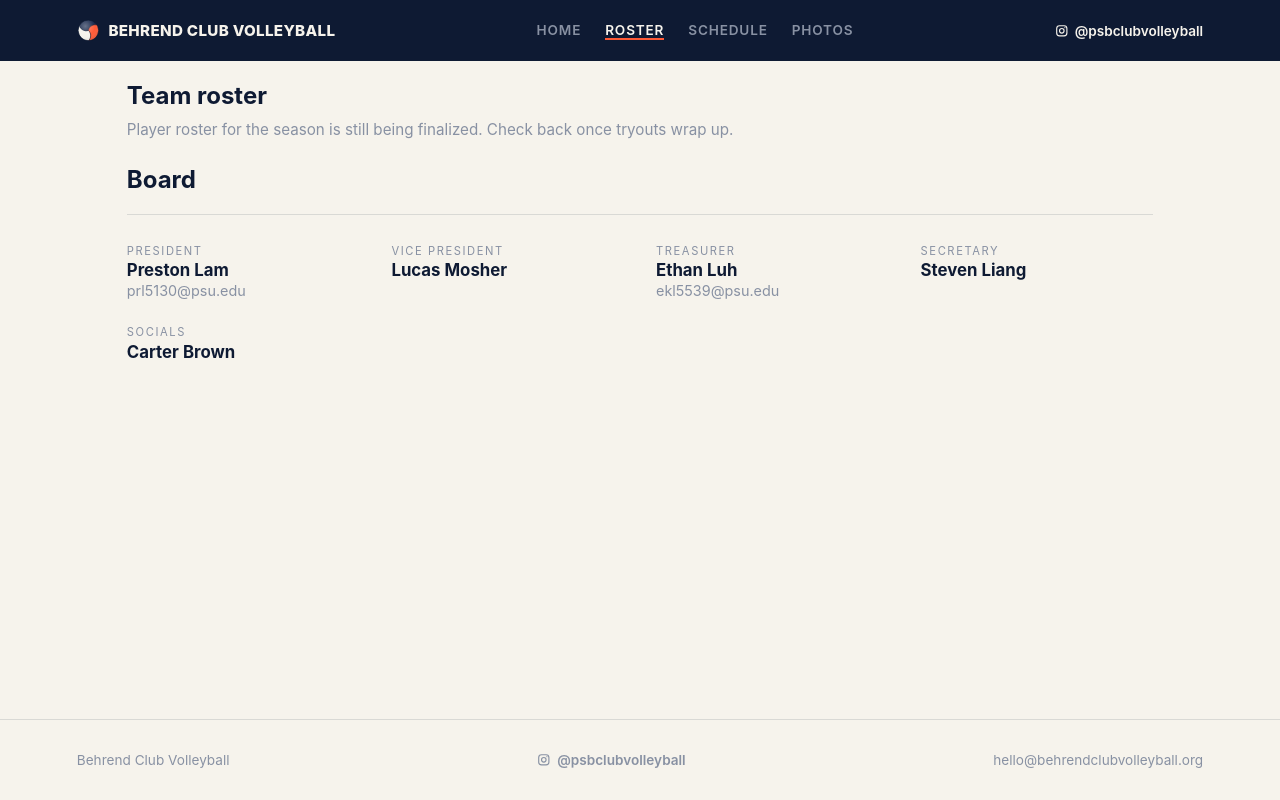
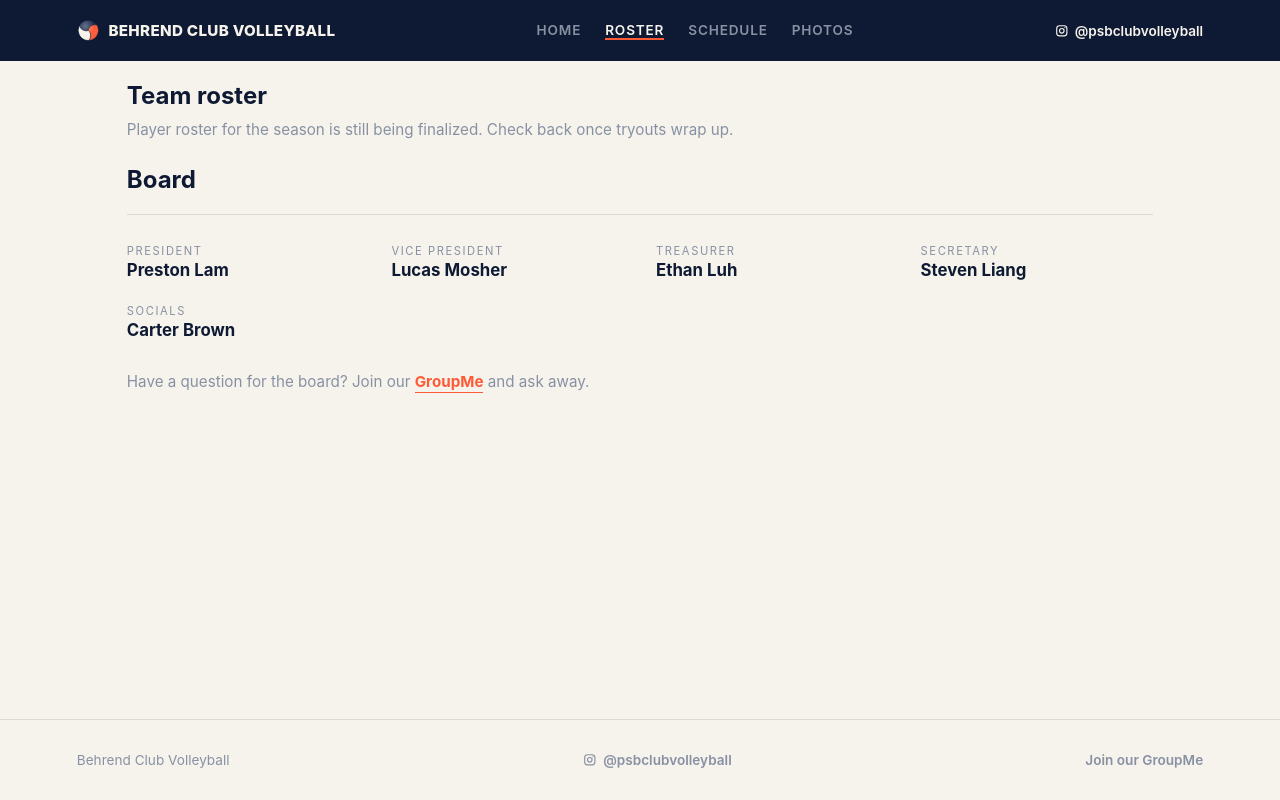
Before and after one commit to PSB-Club-Volleyball/landing-page, a React (Vite) app: page /roster in a window 1280 px wide. Built offline with nearby package versions, Linux system fonts and the light colour scheme.

Commit message:
Replace board/contact emails with GroupMe sign-up flow
Removes all board member and contact emails from the roster and home
pages, replacing the join/contact CTAs with a link to the club GroupMe.

```diff
--- a/src/App.css
+++ b/src/App.css
@@ -71,6 +71,15 @@
 }
 .instagram-link svg {
   flex-shrink: 0;
+}
+.groupme-link {
+  font-size: 0.85rem;
+  font-weight: 600;
+  text-decoration: none;
+  color: inherit;
+}
+.groupme-link:hover {
+  color: var(--ace);
 }
 .nav-toggle {
   display: none;
@@ -266,7 +275,7 @@
 .join-card p {
   margin: 0 0 1.4rem;
 }
-.join-card a.email {
+.join-card a.signup-link {
   display: inline-block;
   font-weight: 700;
   border-bottom: 2px solid var(--ace);
@@ -351,6 +360,21 @@
   color: var(--line);
   font-size: 0.95rem;
   margin: -0.6rem 0 1.6rem;
+}
+.board-contact {
+  color: var(--line);
+  font-size: 0.95rem;
+  margin: 2rem 0 0;
+}
+.inline-link {
+  color: var(--ace);
+  font-weight: 700;
+  text-decoration: none;
+  border-bottom: 1px solid var(--ace);
+  padding-bottom: 1px;
+}
+.inline-link:hover {
+  color: var(--page-fg);
 }
 
 .placeholder-page {
--- a/src/components/Footer.tsx
+++ b/src/components/Footer.tsx
@@ -1,5 +1,5 @@
 import InstagramIcon from './InstagramIcon'
-import { CONTACT_EMAIL, INSTAGRAM_HANDLE, INSTAGRAM_URL } from '../constants'
+import { GROUPME_URL, INSTAGRAM_HANDLE, INSTAGRAM_URL } from '../constants'
 
 function Footer() {
   return (
@@ -14,7 +14,9 @@
         <InstagramIcon />
         {INSTAGRAM_HANDLE}
       </a>
-      <span>{CONTACT_EMAIL}</span>
+      <a className="groupme-link" href={GROUPME_URL} target="_blank" rel="noreferrer">
+        Join our GroupMe
+      </a>
     </footer>
   )
 }
--- a/src/constants.ts
+++ b/src/constants.ts
@@ -1,12 +1,12 @@
-export const CONTACT_EMAIL = 'hello@behrendclubvolleyball.org'
-
 export const INSTAGRAM_HANDLE = '@psbclubvolleyball'
 export const INSTAGRAM_URL = 'https://www.instagram.com/psbclubvolleyball'
 
+export const GROUPME_URL = 'https://groupme.com/join_group/116252099/6ld1vXWW'
+
 export const BOARD = [
-  { role: 'President', name: 'Preston Lam', email: 'prl5130@psu.edu' },
+  { role: 'President', name: 'Preston Lam' },
   { role: 'Vice President', name: 'Lucas Mosher' },
-  { role: 'Treasurer', name: 'Ethan Luh', email: 'ekl5539@psu.edu' },
+  { role: 'Treasurer', name: 'Ethan Luh' },
   { role: 'Secretary', name: 'Steven Liang' },
   { role: 'Socials', name: 'Carter Brown' },
 ]
--- a/src/pages/Home.tsx
+++ b/src/pages/Home.tsx
@@ -1,4 +1,4 @@
-import { CONTACT_EMAIL } from '../constants'
+import { GROUPME_URL } from '../constants'
 
 function Home() {
   return (
@@ -16,7 +16,12 @@
           league operating under the National Collegiate Volleyball
           Federation (NCVF).
         </p>
-        <a className="cta" href={`mailto:${CONTACT_EMAIL}`}>
+        <a
+          className="cta"
+          href={GROUPME_URL}
+          target="_blank"
+          rel="noreferrer"
+        >
           Join the club
         </a>
       </section>
@@ -54,11 +59,16 @@
             <h2>How to join</h2>
             <p>
               Details on tryouts and practice times are still being finalized
-              for the season. Email us to get on the list and be notified as
-              soon as they&rsquo;re set.
+              for the season. Join our GroupMe to get on the list and be
+              notified as soon as they&rsquo;re set.
             </p>
-            <a className="email" href={`mailto:${CONTACT_EMAIL}`}>
-              {CONTACT_EMAIL}
+            <a
+              className="signup-link"
+              href={GROUPME_URL}
+              target="_blank"
+              rel="noreferrer"
+            >
+              Join the GroupMe
             </a>
           </div>
         </div>
--- a/src/pages/Roster.tsx
+++ b/src/pages/Roster.tsx
@@ -1,4 +1,4 @@
-import { BOARD } from '../constants'
+import { BOARD, GROUPME_URL } from '../constants'
 
 function Roster() {
   return (
@@ -15,12 +15,21 @@
             <li key={member.role}>
               <span className="role">{member.role}</span>
               <span className="name">{member.name}</span>
-              {member.email && (
-                <a href={`mailto:${member.email}`}>{member.email}</a>
-              )}
             </li>
           ))}
         </ul>
+        <p className="board-contact">
+          Have a question for the board? Join our{' '}
+          <a
+            className="inline-link"
+            href={GROUPME_URL}
+            target="_blank"
+            rel="noreferrer"
+          >
+            GroupMe
+          </a>{' '}
+          and ask away.
+        </p>
       </div>
     </main>
   )
```
